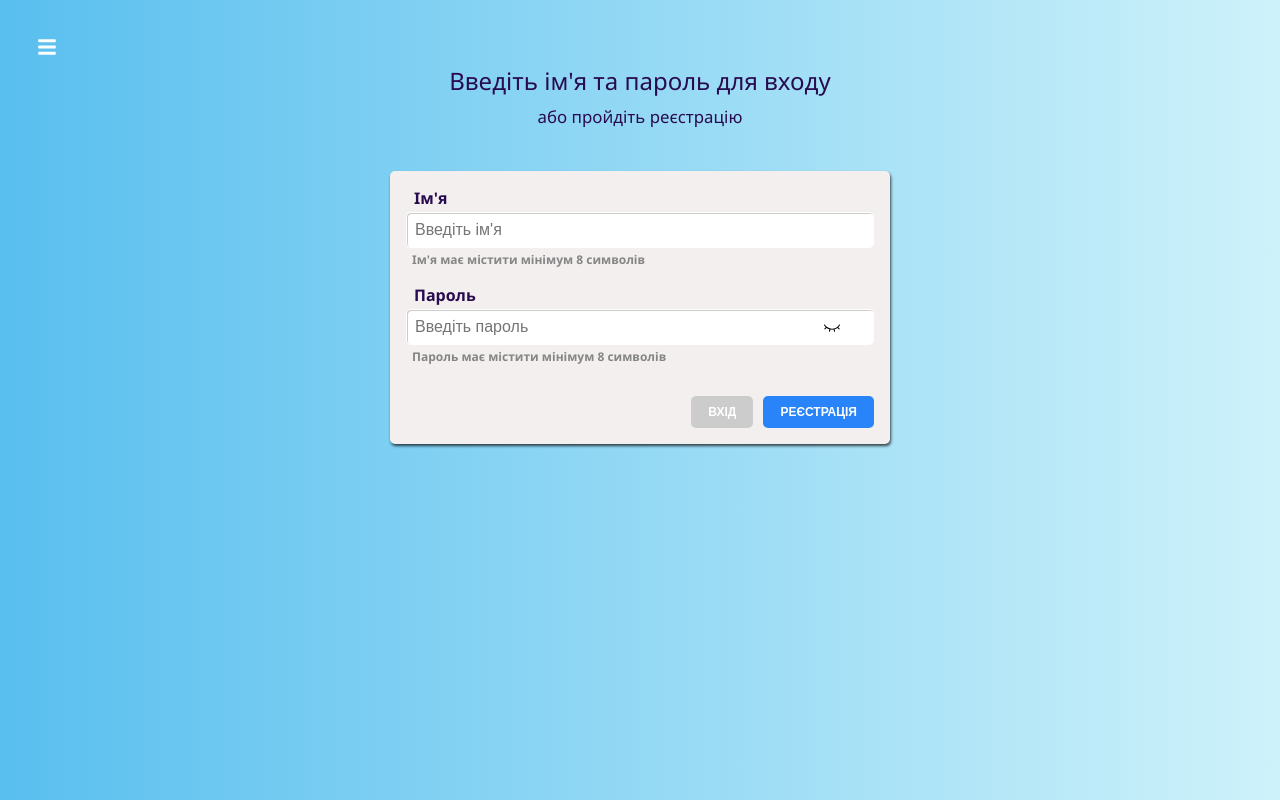
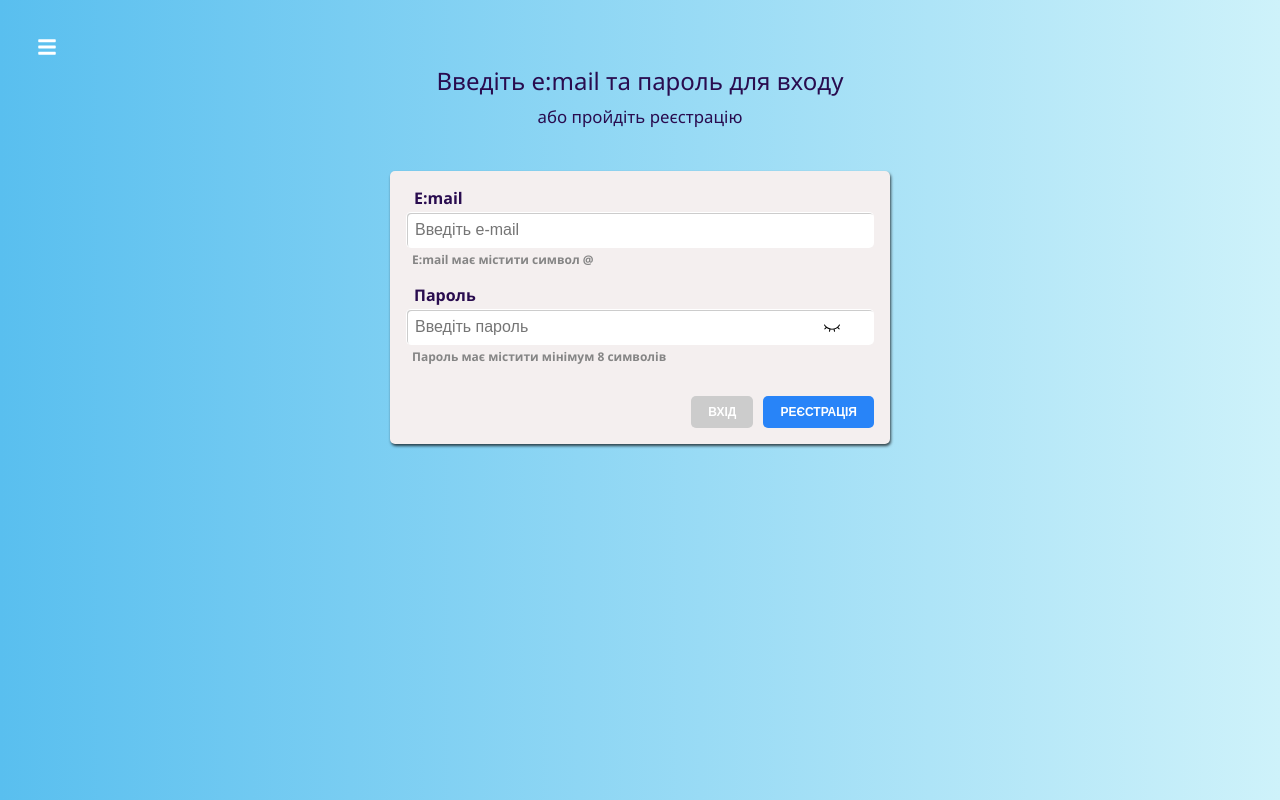
Before and after one commit to vikatiurne/qiuz-React, a React (Create React App) app: page /auth in a window 1280 px wide. Built offline with nearby package versions, Linux system fonts and the light colour scheme.

Commit message:
auth with firebase

```diff
--- a/src/containers/Auth/Auth.jsx
+++ b/src/containers/Auth/Auth.jsx
@@ -1,5 +1,6 @@
+import { useState } from 'react';
+import axios from 'axios';
 import { RxEyeOpen, RxEyeClosed } from 'react-icons/rx';
-import { useState } from 'react';
 import Button from '../../componets/UI/Button/Button';
 import Input from '../../componets/UI/Input/Input';
 
@@ -31,26 +32,57 @@ const Auth = () => {
     if (inputType === 'text') setInputType('password');
   };
 
-  const authHandler = () => {};
+  const loginHandler = async () => {
+    const authData = {
+      email: inputName,
+      password: inputPass,
+      returnSecureToken: true };
+    try {
+      const response = await axios.post(
+        'https://identitytoolkit.googleapis.com/v1/accounts:signInWithPassword?key=AIzaSyAXPJFdxpRxSO6L5VFX0Hdc2gl5RSQQthQ',
+        authData
+      );
+      console.log(response.data);
+    } catch (error) {
+      console.log(error);
+    }
+  };
+  const authHandler = async () => {
+    const authData = {
+      email: inputName,
+      password: inputPass,
+      returnSecureToken: true };
+    try {
+      const response = await axios.post(
+        'https://identitytoolkit.googleapis.com/v1/accounts:signUp?key=AIzaSyAXPJFdxpRxSO6L5VFX0Hdc2gl5RSQQthQ',
+        authData
+      );
+      console.log(response.data);
+    } catch (error) {
+      console.log(error);
+    }
+  };
 
   return (
     <div className={styles.auth}>
       <p>
-        Введіть ім'я та пароль для входу
+        Введіть e:mail та пароль для входу
         <br />
         <span>або пройдіть реєстрацію</span>
       </p>
-      <form>
+      <form onSubmit={(e)=>e.preventDefault()}>
         <Input
           inputType="text"
           onChangeInput={handlerInputName}
-          placeholder="Введіть ім'я"
+          placeholder="Введіть e-mail"
           value={inputName}
           autocomplete="username"
-          inputLabel="Ім'я"
-          errorMessage="Ім'я має містити мінімум 8 символів"
-          inputMessage="Ім'я має містити мінімум 8 символів"
-          valid={inputName.trim().length >= 8}
+          inputLabel="E:mail"
+          errorMessage="E:mail має містити символ @"
+          inputMessage="E:mail має містити символ @"
+          valid={/^((([0-9A-Za-z]{1}[-0-9A-z.]{0,30}[0-9A-Za-z]?)|([0-9А-Яа-я]{1}[-0-9А-я.]{0,30}[0-9А-Яа-я]?))@([-A-Za-z]{1,}.){1,}[-A-Za-z]{2,})$/gi.test(
+            inputName
+          )}
           tached={tachedName}
         />
         <Input
@@ -74,10 +106,20 @@ const Auth = () => {
           className={eye ? styles.hide : styles.visible}
         />
         <div className={styles.authActive}>
-          <Button type="success" valid={inputPass.trim().length >= 8 && inputName.trim().length >= 8} title='Увійти'>
+          <Button
+          onclick={loginHandler}
+            type="success"
+            valid={inputPass.trim().length >= 8 && inputName.trim().length >= 8}
+            title="Увійти"
+          >
             Вхід
           </Button>
-          <Button onclick={authHandler} type="primary" valid={true} title="Для реєстрації введіть ім'я та пароль">
+          <Button
+            onclick={authHandler}
+            type="primary"
+            valid={true}
+            title="Для реєстрації введіть ім'я та пароль"
+          >
             Реєстрація
           </Button>
         </div>
```
